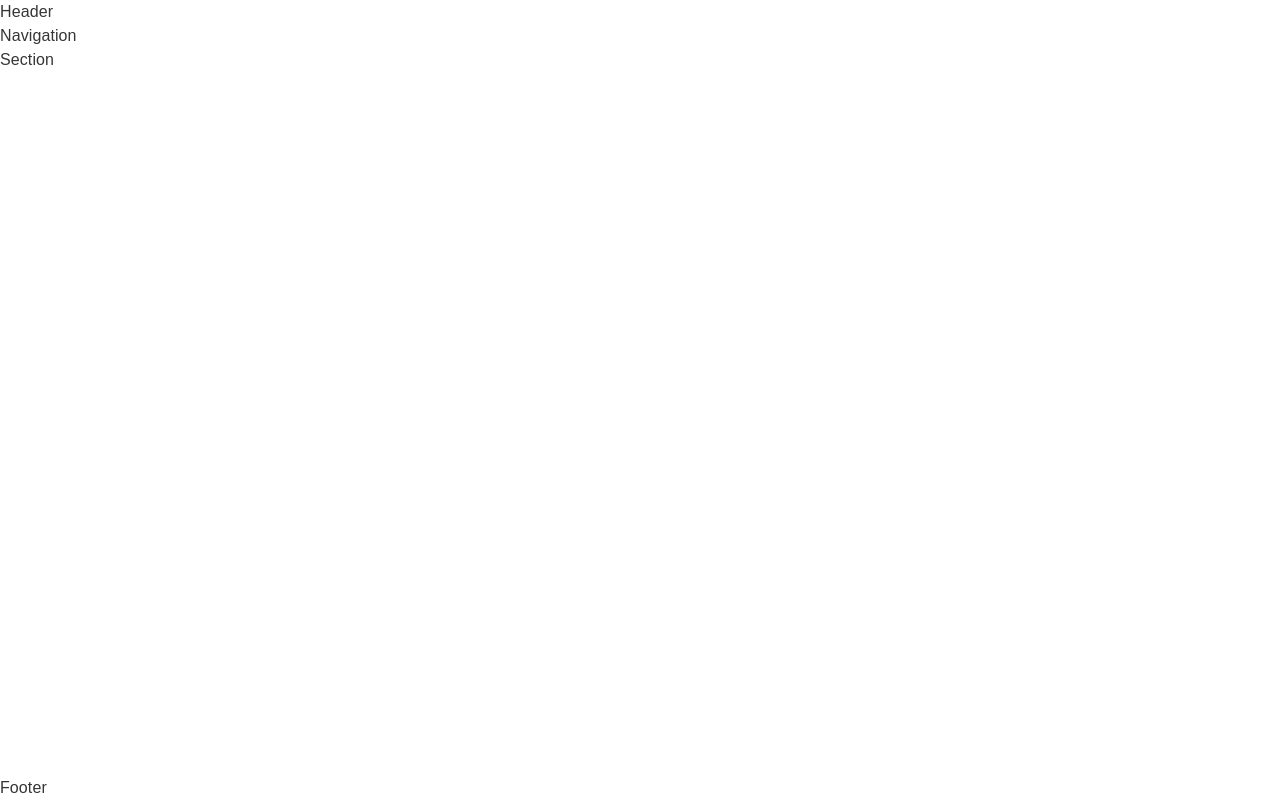
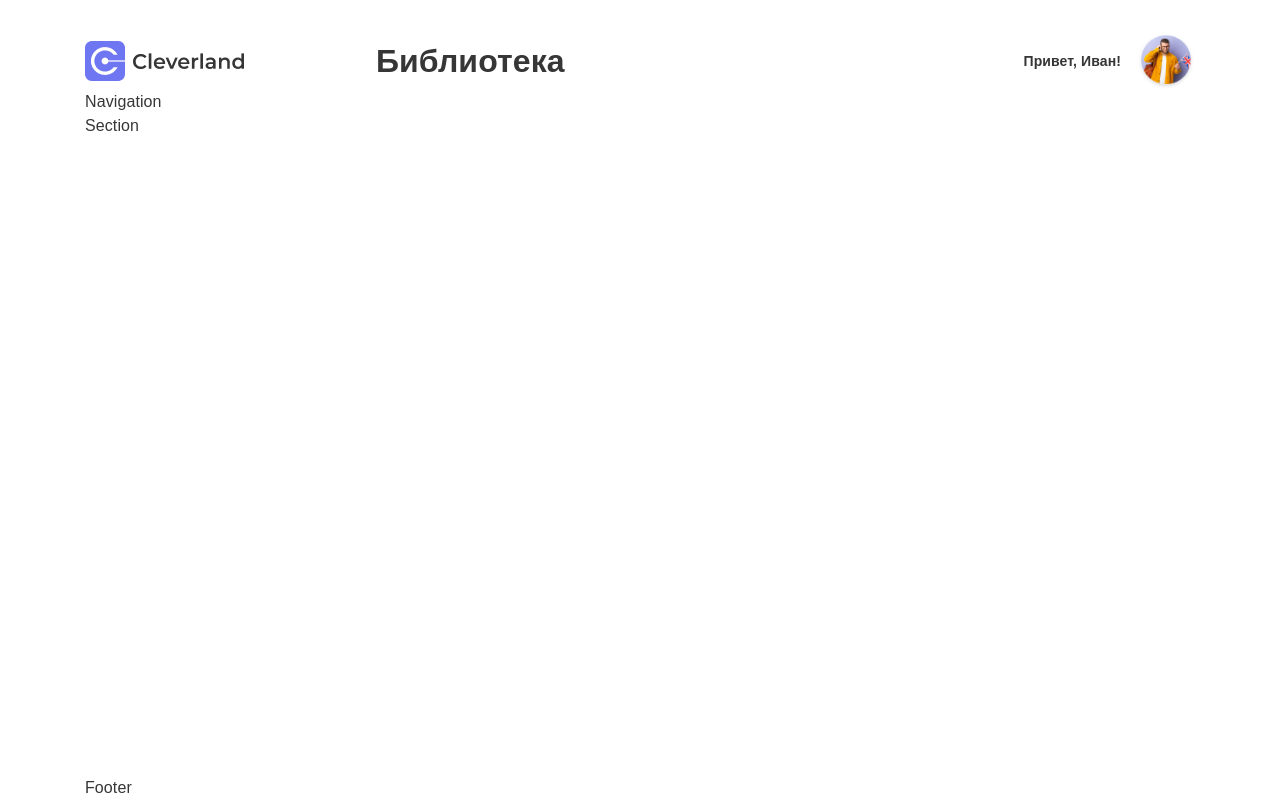
Before and after one commit to skif-cezar/sprint1-skif-cezar, a React (Create React App) app: page / in a window 1280 px wide. Built offline with nearby package versions, Linux system fonts and the light colour scheme.

Commit message:
feat: add header component

```diff
--- a/public/index.html
+++ b/public/index.html
@@ -1,5 +1,5 @@
 <!DOCTYPE html>
-<html lang="en">
+<html lang="ru">
 
 <head>
     <meta charset="utf-8" />
--- /dev/null
+++ b/src/app/components/header/Header.module.scss
@@ -0,0 +1,45 @@
+.header {
+  width: 100%;
+  align-content: center;
+  align-items: center;
+  display: flex;
+  flex-direction: row;
+  flex-wrap: nowrap;
+  margin: 0 auto;
+  height: 58px;
+  margin-top: 32px;
+}
+
+.logo,
+.authorization {
+  cursor: pointer;
+}
+
+.title {
+  font-weight: 700;
+  font-size: 2rem;
+  line-height: 2.5rem;
+  margin-left: 126px;
+  margin-right: auto;
+}
+
+.authorization {
+  display: flex;
+  flex-direction: row;
+  flex-wrap: nowrap;
+  align-content: center;
+  align-items: center;
+  column-gap: 16px;
+}
+
+.welcome {
+  font-weight: 600;
+  font-size: 0.875rem;
+  line-height: 1.125rem;
+}
+
+.avatar {
+  width: 58px;
+  height: 58px;
+  border-radius: 50%;
+}
--- /dev/null
+++ b/src/app/components/header/Header.tsx
@@ -0,0 +1,31 @@
+import React from 'react';
+import clsx from 'clsx';
+import avatarSrc from 'src/resources/avatar.jpg';
+import logoSrc from 'src/resources/logo.png';
+
+import styles from 'src/app/components/header/Header.module.scss';
+
+/**
+ * Header component
+ */
+export const Header: React.FC = () => {
+  const HEADER_STYLES = clsx(styles.header);
+  const LOGO_STYLES = clsx(styles.logo);
+  const TITLE_STYLES = clsx(styles.title);
+  const AUTHORIZATION_STYLES = clsx(styles.authorization);
+  const WELCOME_STYLES = clsx(styles.welcome);
+  const AVATAR_STYLES = clsx(styles.avatar);
+
+  return (
+    <header className={HEADER_STYLES}>
+      <a className={LOGO_STYLES}>
+        <img src={logoSrc} alt='Логотип сайта Cleverland' width={165} height={40} />
+      </a>
+      <h1 className={TITLE_STYLES}>Библиотека</h1>
+      <div className={AUTHORIZATION_STYLES}>
+        <span className={WELCOME_STYLES}>Привет, Иван!</span>
+        <img className={AVATAR_STYLES} src={avatarSrc} alt='Аватар пользователя' width={58} height={58} />
+      </div>
+    </header>
+  );
+};
--- a/src/app/logic/layout/Layout.module.scss
+++ b/src/app/logic/layout/Layout.module.scss
@@ -2,7 +2,7 @@
   position: relative;
   display: flex;
   width: 100%;
-   max-width: 1440px;
+  max-width: 1110px;
   min-height: 100%;
   flex-direction: column;
   margin: 0 auto;
--- a/src/app/logic/layout/Layout.tsx
+++ b/src/app/logic/layout/Layout.tsx
@@ -1,6 +1,7 @@
 import React from 'react';
 import clsx from 'clsx';
 import styles from 'src/app/logic/layout/Layout.module.scss';
+import { Header } from 'src/app/components/header/Header';
 
 /**
  * Layout component
@@ -11,9 +12,9 @@ export const Layout: React.FC = () => {
 
   return (
     <div className={WRAPPER_STYLES}>
-      <header>Header</header>
+      <Header />
       <aside>
-         <nav>Navigation</nav>
+        <nav>Navigation</nav>
       </aside>
       <main className={MAIN_STYLES}>
         <section>Section</section>
```
Also changed, not shown: src/resources/avatar.jpg (added), src/resources/logo.png (added). Lines whose indentation alone changed are shown as unchanged.
